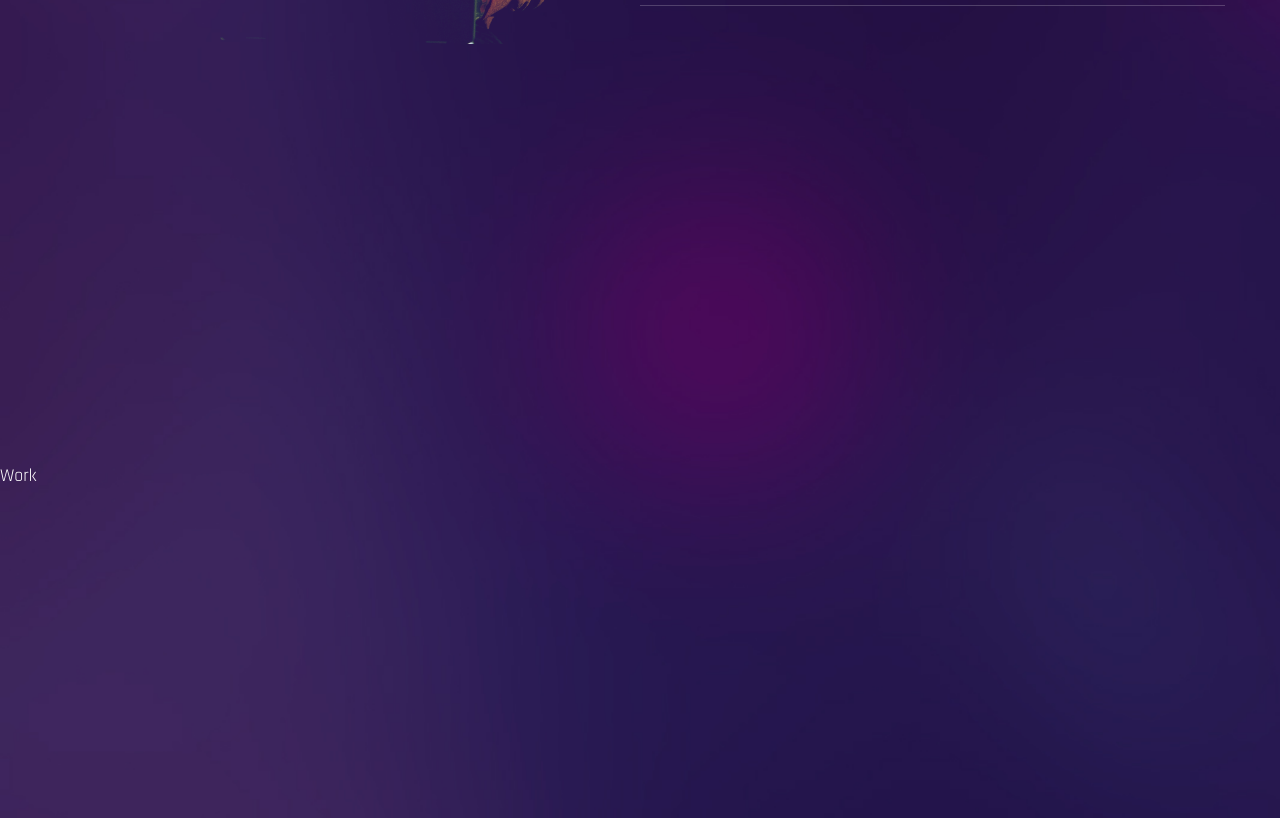
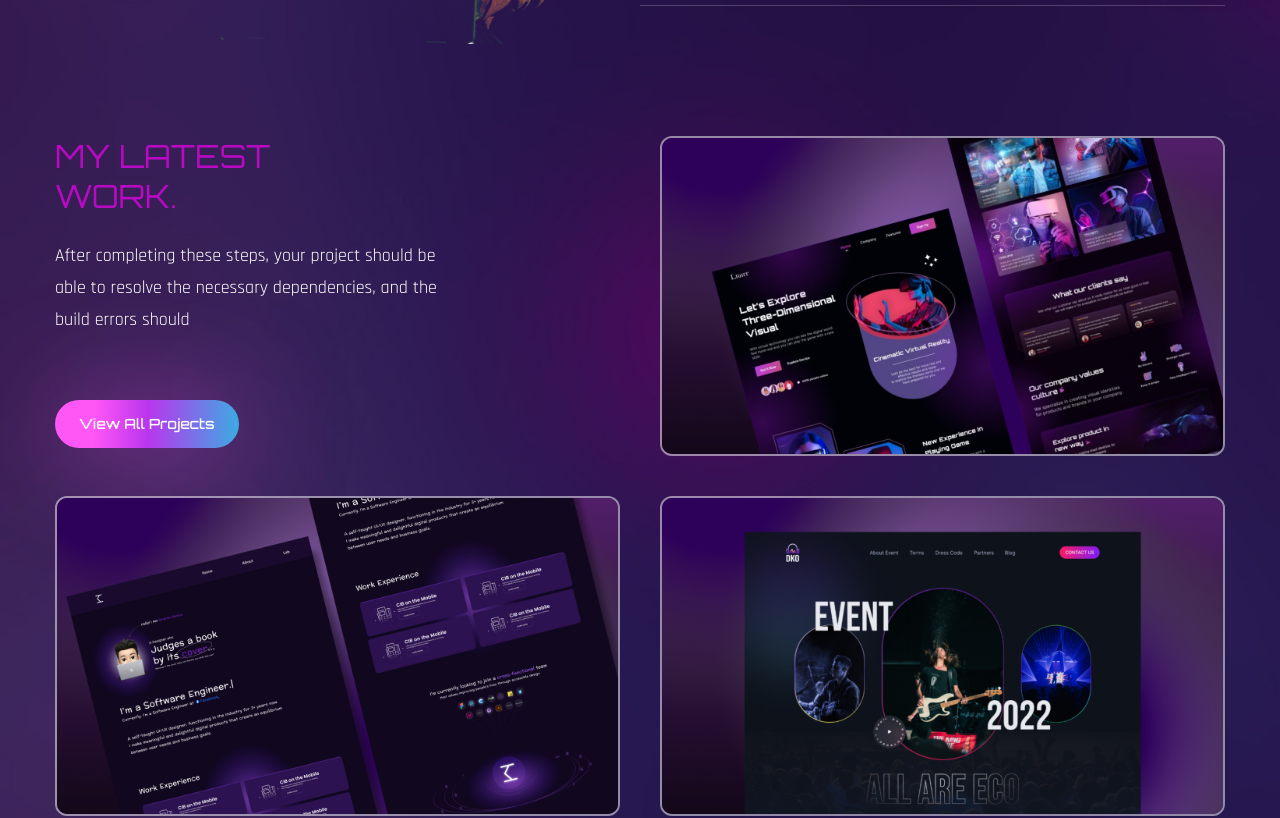
Before and after one commit to niniarob/portfolio, a React (Create React App) app: page / in a window 1280 px wide. Shown: the part 2260-3078 px from the top of the page. Built offline with nearby package versions, Linux system fonts and the light colour scheme; the HTML template or start-up script is replaced by a standard one; a web font is replaced by a local one.

Commit message:
add works section

```diff
--- a/src/components/Work.js
+++ b/src/components/Work.js
@@ -1,7 +1,89 @@
-import React from 'react';
+import React from "react";
+import { motion } from "framer-motion";
+import { fadeIn } from "../variants";
+
+import Img1 from "../assets/portfolio-img1.png";
+import Img2 from "../assets/portfolio-img2.png";
+import Img3 from "../assets/portfolio-img3.png";
 
 const Work = () => {
-  return <div className='section' id='work'>Work</div>;
+  return (
+    <section className="section" id="work">
+      <div className="container mx-auto">
+        <div className="flex flex-col lg:flex-row gap-x-10">
+          <motion.div
+            variants={fadeIn("right", 0.3)}
+            initial="hidden"
+            whileInView={"show"}
+            viewport={{ once: false, amount: 0.3 }}
+            className="flex-1 flex flex-col gap-y-12 mb-10 lg:mb-0"
+          >
+            <div>
+              <h2 className="h2 leading-tight text-accent">
+                My latest <br />
+                Work.
+              </h2>
+              <p className="max-w-sm  mb-16">
+                After completing these steps, your project should be able to
+                resolve the necessary dependencies, and the build errors should
+              </p>
+              <button className="btn btn-sm">View All Projects </button>
+            </div>
+            <div className="group relative overflow-hidden  border-2 border-white/50 rounded-xl">
+              <div className="group-hover:bg-black/70 w-full h-full absolute z-40 transition-all duration-300"></div>
+              <img
+                className="group-hover:scale-125 transition-all duration-500"
+                src={Img1}
+                alt=""
+              />
+              <div className="absolute -bottom-full left-12 group-hover:bottom-24 transition-all duration-500 z-50">
+                <span className="text-gradient">UL/UX Design</span>
+              </div>
+              <div className="absolute -bottom-full left-12 group-hover:bottom-14 transition-all duration-700 z-50">
+                <span className="text-3xl text-white">Project Title</span>
+              </div>
+            </div>
+          </motion.div>
+          <motion.div
+            variants={fadeIn("left", 0.2)}
+            initial="hidden"
+            whileInView={"show"}
+            viewport={{ once: false, amount: 0.3 }}
+            className="flex-1 flex flex-col justify-between"
+          >
+            <div className="group relative overflow-hidden  border-2 border-white/50 rounded-xl">
+              <div className="group-hover:bg-black/70 w-full h-full absolute z-40 transition-all duration-300"></div>
+              <img
+                className="group-hover:scale-125 transition-all duration-500"
+                src={Img2}
+                alt=""
+              />
+              <div className="absolute -bottom-full left-12 group-hover:bottom-24 transition-all duration-500 z-50">
+                <span className="text-gradient">UL/UX Design</span>
+              </div>
+              <div className="absolute -bottom-full left-12 group-hover:bottom-14 transition-all duration-700 z-50">
+                <span className="text-3xl text-white">Project Title</span>
+              </div>
+            </div>
+            <div className="group relative overflow-hidden  border-2 border-white/50 rounded-xl">
+              <div className="group-hover:bg-black/70 w-full h-full absolute z-40 transition-all duration-300"></div>
+              <img
+                className="group-hover:scale-125 transition-all duration-500"
+                src={Img3}
+                alt=""
+              />
+              <div className="absolute -bottom-full left-12 group-hover:bottom-24 transition-all duration-500 z-50">
+                <span className="text-gradient">UL/UX Design</span>
+              </div>
+              <div className="absolute -bottom-full left-12 group-hover:bottom-14 transition-all duration-700 z-50">
+                <span className="text-3xl text-white">Project Title</span>
+              </div>
+            </div>
+          </motion.div>
+        </div>
+      </div>
+    </section>
+  );
 };
 
 export default Work;
```
Also changed, not shown: src/components/About.js (+6 -5 lines).
